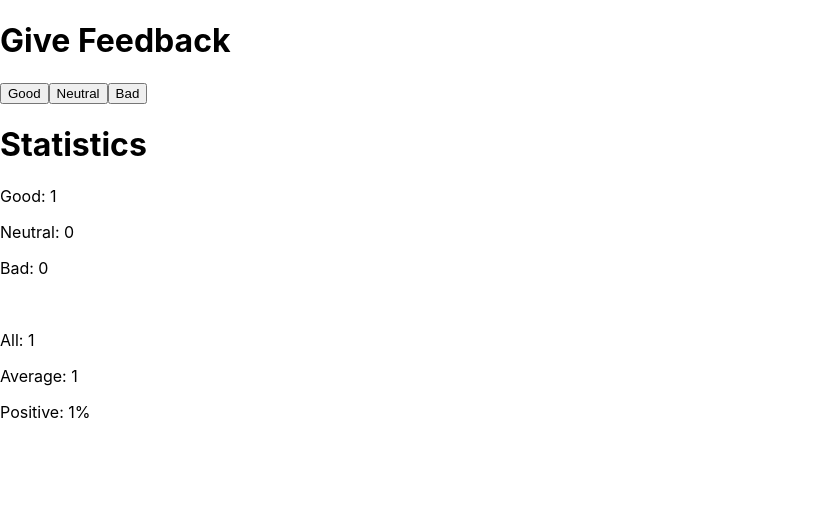
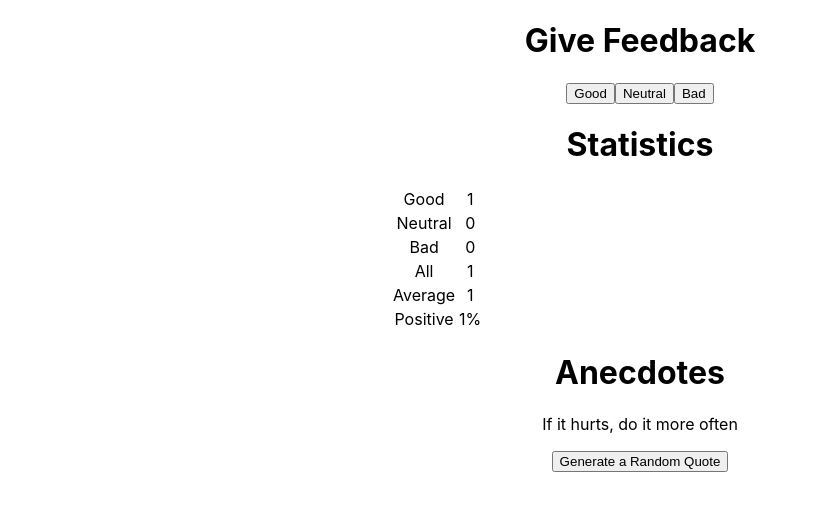
Before and after one commit to FrancisQ/EduNode, a React (Create React App) app: page / in a window 1280 px wide. Both pictures are taken after a click on the button "Good". Shown: the top 510 px of the page, without its empty margins (0-818 px from the left). Built offline with nearby package versions, Linux system fonts and the light colour scheme.

Commit message:
10,11,12 completed by renaming components to match, formating as a table and adding annecdotes

```diff
--- a/src/App.css
+++ b/src/App.css
@@ -4,3 +4,9 @@
 /*ran into issues, trying again */
 /*adding locally */
 /* git fetch testing */
+.wrapper{
+    margin-left: auto;
+    margin-right: auto;
+    max-width: 500px;
+    text-align: center;
+}
--- a/src/App.js
+++ b/src/App.js
@@ -3,8 +3,8 @@
 
 //Sub - COMPONENTS
 const Button = ({ handleClick, text }) => <button onClick={handleClick}>{text}</button>
-const Stat = ({ reviewText, number }) => <p>{reviewText}: {number}</p>
-const StatWrapper = ({ good, neutral, bad }) => {
+const StatisticsLine = ({ reviewText, number }) => <tr><td>{reviewText}</td><td>{number}</td></tr>
+const Statistics = ({ good, neutral, bad }) => {
 
   //CALCS
   let total = good + neutral + bad
@@ -21,17 +21,46 @@
     return <p>No Feedback Given</p>
   } else {
     return (
-      <>
-        <Stat reviewText="Good" number={good}></Stat>
-        <Stat reviewText="Neutral" number={neutral}></Stat>
-        <Stat reviewText="Bad" number={bad}></Stat>
-        <br />
-        <Stat reviewText="All" number={total}></Stat>
-        <Stat reviewText="Average" number={avg}></Stat>
-        <Stat reviewText="Positive" number={percent}></Stat>
-      </>
+      <table>
+        <tbody>
+          <StatisticsLine reviewText="Good" number={good}></StatisticsLine>
+          <StatisticsLine reviewText="Neutral" number={neutral}></StatisticsLine>
+          <StatisticsLine reviewText="Bad" number={bad}></StatisticsLine>
+          <StatisticsLine reviewText="All" number={total}></StatisticsLine>
+          <StatisticsLine reviewText="Average" number={avg}></StatisticsLine>
+          <StatisticsLine reviewText="Positive" number={percent}></StatisticsLine>
+        </tbody>
+      </ table >
     )
   }
+}
+const Anecdotes = () => {
+  const anecdotes = [
+    'If it hurts, do it more often',
+    'Adding manpower to a late software project makes it later!',
+    'The first 90 percent of the code accounts for the first 10 percent of the development time...The remaining 10 percent of the code accounts for the other 90 percent of the development time.',
+    'Any fool can write code that a computer can understand. Good programmers write code that humans can understand.',
+    'Premature optimization is the root of all evil.',
+    'Debugging is twice as hard as writing the code in the first place. Therefore, if you write the code as cleverly as possible, you are, by definition, not smart enough to debug it.',
+    'Programming without an extremely heavy use of console.log is same as if a doctor would refuse to use x-rays or blood tests when diagnosing patients'
+  ]
+
+  const [selected, setSelected] = useState(0)
+  const handler = () => {
+    setSelected(Math.floor(Math.random() * anecdotes.length))
+    console.log(selected)
+  }
+
+
+  // Refresh state resets clicked to false???
+
+  return (
+    <div>
+      <p>{anecdotes[selected]}</p>
+      <button onClick={handler}>Generate a Random Quote</button>
+    </div>
+  )
+
 }
 
 
@@ -54,7 +83,10 @@
       <br />
 
       <h1>Statistics</h1>
-      <StatWrapper good={good} neutral={neutral} bad={bad}></StatWrapper>
+      <Statistics good={good} neutral={neutral} bad={bad}></Statistics>
+
+      <h1>Anecdotes</h1>
+      <Anecdotes></Anecdotes>
     </div>
 
   )
```
